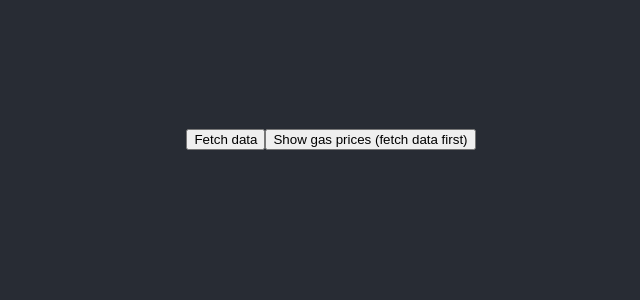
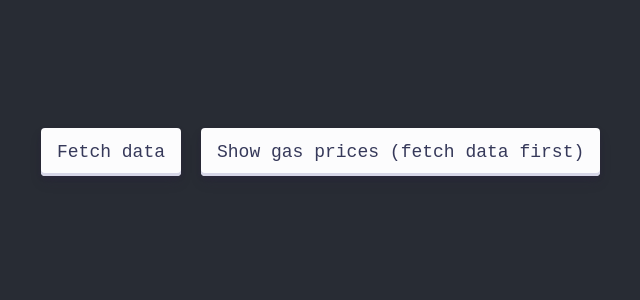
Before and after one commit to pclaesen/ubiquity-blockdaemon, a React (Create React App) app in the folder ub/: page / in a window 1280 px wide. Shown: the top 300 px of the page, without its empty margins (309-949 px from the left). Built offline with nearby package versions, Linux system fonts and the light colour scheme; no server answers.

Commit message:
slight update to css

```diff
--- a/ub/src/App.css
+++ b/ub/src/App.css
@@ -1,16 +1,5 @@
 .App {
   text-align: center;
-}
-
-.App-logo {
-  height: 40vmin;
-  pointer-events: none;
-}
-
-@media (prefers-reduced-motion: no-preference) {
-  .App-logo {
-    animation: App-logo-spin infinite 20s linear;
-  }
 }
 
 .main {
@@ -22,21 +11,81 @@
   font-size: 16px;
   color: white;
   padding-top: 10%;
+
+
+}
+
+.button {
+  margin-right: 20px;
+  align-items: center;
+  appearance: none;
+  background-color: #FCFCFD;
+  border-radius: 4px;
+  border-width: 0;
+  box-shadow: rgba(45, 35, 66, 0.4) 0 2px 4px,rgba(45, 35, 66, 0.3) 0 7px 13px -3px,#D6D6E7 0 -3px 0 inset;
+  box-sizing: border-box;
+  color: #36395A;
+  cursor: pointer;
+  display: inline-flex;
+  height: 48px;
+  justify-content: center;
+  line-height: 1;
+  list-style: none;
+  overflow: hidden;
+  padding-left: 16px;
+  padding-right: 16px;
+  position: relative;
+  text-align: left;
+  text-decoration: none;
+  transition: box-shadow .15s,transform .15s;
+  user-select: none;
+  touch-action: manipulation;
+  white-space: nowrap;
+  will-change: box-shadow,transform;
+  font-size: 18px;
+  font-family: "JetBrains Mono",monospace;
+
+
+}
+.button:focus {
+  box-shadow: #D6D6E7 0 0 0 1.5px inset, rgba(45, 35, 66, 0.4) 0 2px 4px, rgba(45, 35, 66, 0.3) 0 7px 13px -3px, #D6D6E7 0 -3px 0 inset;
+}
+.button:hover {
+  box-shadow: rgba(45, 35, 66, 0.4) 0 4px 8px, rgba(45, 35, 66, 0.3) 0 7px 13px -3px, #D6D6E7 0 -3px 0 inset;
+  transform: translateY(-2px);
+}
+.button:active {
+  box-shadow: #D6D6E7 0 3px 7px inset;
+  transform: translateY(2px);
 }
 
 .fees-title {
   font-size: 26px;
+  font-family: "JetBrains Mono",monospace;
+
 }
 
-.App-link {
-  color: #61dafb;
+.fees-title{
+  padding-top:1em;
+  padding-bottom: 1.5em;
+  text-decoration-line: underline;
 }
 
-@keyframes App-logo-spin {
-  from {
-    transform: rotate(0deg);
-  }
-  to {
-    transform: rotate(360deg);
-  }
+
+.fees-detail{
+display: flex;
+flex-direction: column;
+justify-content: space-between;
+height: 200px;
+color: white;
+height:100%;
+font-family: "JetBrains Mono",monospace;
+
 }
+
+.solo-deatil{
+  font-family: "JetBrains Mono",monospace;
+  padding-bottom: 1.5em;
+  font-weight: bold;
+
+}
--- a/ub/src/App.js
+++ b/ub/src/App.js
@@ -138,23 +138,29 @@ const App = () => {
           Fees per chain (slow / medium / fast):<br/>
         </div>
         <div className="fees-detail">
-          <br />
-          Bitcoin mainnet: {[bitcoinGasPricesMainnet[0].slow," / ", bitcoinGasPricesMainnet[0].medium," / ", bitcoinGasPricesMainnet[0].fast]} sats<br />
-          <br />
-          Bitcoin testnet: {[bitcoinGasPricesTestnet[0].slow," / ", bitcoinGasPricesTestnet[0].medium," / ", bitcoinGasPricesTestnet[0].fast]} sats<br />
-          <br />
-          Bitcoin Cash mainnet: {[bitcoinCashGasPricesMainnet[0].slow," / ", bitcoinCashGasPricesMainnet[0].medium," / ", bitcoinCashGasPricesMainnet[0].fast]} sats<br />
-          <br />
-          Bitcoin Cash testnet: {[bitcoinCashGasPricesTestnet[0].slow," / ", bitcoinCashGasPricesTestnet[0].medium," / ", bitcoinCashGasPricesTestnet[0].fast]} sats<br />
-          <br />
-          Ethereum mainnet (max total): {[ethereumGasPricesMainnet[0].ethereumMainnetGweiSlow," / ", ethereumGasPricesMainnet[0].ethereumMainnetGweiMedium," / ", ethereumGasPricesMainnet[0].ethereumMainnetGweiFast]} gwei<br />
-          <br />
-          Ethereum Goerli (max total): {[ethereumGasPricesGoerli[0].ethereumGoerliGweiSlow," / ", ethereumGasPricesGoerli[0].ethereumGoerliGweiMedium," / ", ethereumGasPricesGoerli[0].ethereumGoerliGweiFast]} gwei<br />
-          <br />
-          Litecoin mainnet: {[litecoinGasPricesMainnet[0].slow," / ", litecoinGasPricesMainnet[0].medium," / ", litecoinGasPricesMainnet[0].fast]} litoshi per byte<br />
-          <br />
-          Litecoin testnet: {[litecoinGasPricesTestnet[0].slow," / ", litecoinGasPricesTestnet[0].medium," / ", litecoinGasPricesTestnet[0].fast]} litoshi per byte<br />
-          <br />
+          <div className="solo-deatil">Bitcoin mainnet: {[bitcoinGasPricesMainnet[0].slow," / ", bitcoinGasPricesMainnet[0].medium," / ", bitcoinGasPricesMainnet[0].fast]} sats
+          </div>
+          <div className="solo-deatil">
+          Bitcoin testnet: {[bitcoinGasPricesTestnet[0].slow," / ", bitcoinGasPricesTestnet[0].medium," / ", bitcoinGasPricesTestnet[0].fast]} sats
+          </div>
+          <div className="solo-deatil">
+          Bitcoin Cash mainnet: {[bitcoinCashGasPricesMainnet[0].slow," / ", bitcoinCashGasPricesMainnet[0].medium," / ", bitcoinCashGasPricesMainnet[0].fast]} sats
+          </div>
+          <div className="solo-deatil">
+          Bitcoin Cash testnet: {[bitcoinCashGasPricesTestnet[0].slow," / ", bitcoinCashGasPricesTestnet[0].medium," / ", bitcoinCashGasPricesTestnet[0].fast]} sats
+          </div>
+          <div className="solo-deatil">
+          Ethereum mainnet (max total): {[ethereumGasPricesMainnet[0].ethereumMainnetGweiSlow," / ", ethereumGasPricesMainnet[0].ethereumMainnetGweiMedium," / ", ethereumGasPricesMainnet[0].ethereumMainnetGweiFast]} gwei
+          </div>
+          <div className="solo-deatil">
+          Ethereum Goerli (max total): {[ethereumGasPricesGoerli[0].ethereumGoerliGweiSlow," / ", ethereumGasPricesGoerli[0].ethereumGoerliGweiMedium," / ", ethereumGasPricesGoerli[0].ethereumGoerliGweiFast]} gwei
+          </div>
+          <div className="solo-deatil">
+          Litecoin mainnet: {[litecoinGasPricesMainnet[0].slow," / ", litecoinGasPricesMainnet[0].medium," / ", litecoinGasPricesMainnet[0].fast]} litoshi per byte
+          </div>
+          <div className="solo-deatil">
+          Litecoin testnet: {[litecoinGasPricesTestnet[0].slow," / ", litecoinGasPricesTestnet[0].medium," / ", litecoinGasPricesTestnet[0].fast]} litoshi per byte
+          </div>
         </div>
         </>
       )
@@ -164,10 +170,9 @@ const App = () => {
   return (
     <>
       <div className="main">
-        <button onClick={fetchData}>Fetch data</button>
-        <button onClick={SetGasPrices}>Show gas prices (fetch data first)</button>
-        <br />
-        <br />
+        <button className="button" onClick={fetchData}>Fetch data</button>
+        <button className="button" onClick={SetGasPrices}>Show gas prices (fetch data first)</button>
+
         <RenderPrices />
       </div>
     </>
```
Also changed, not shown: 1 other file (tests, documents, lock files or other folders).
